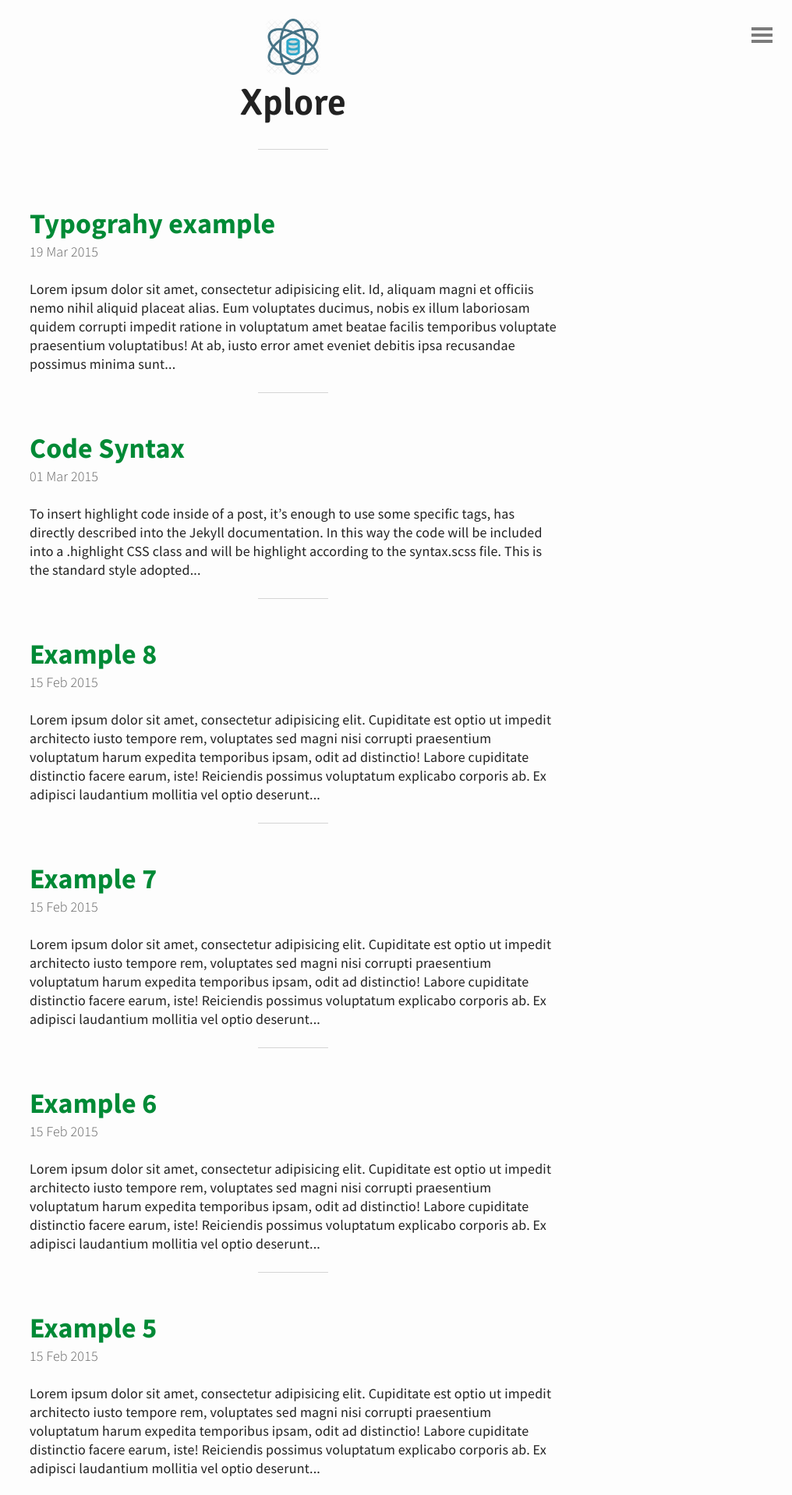
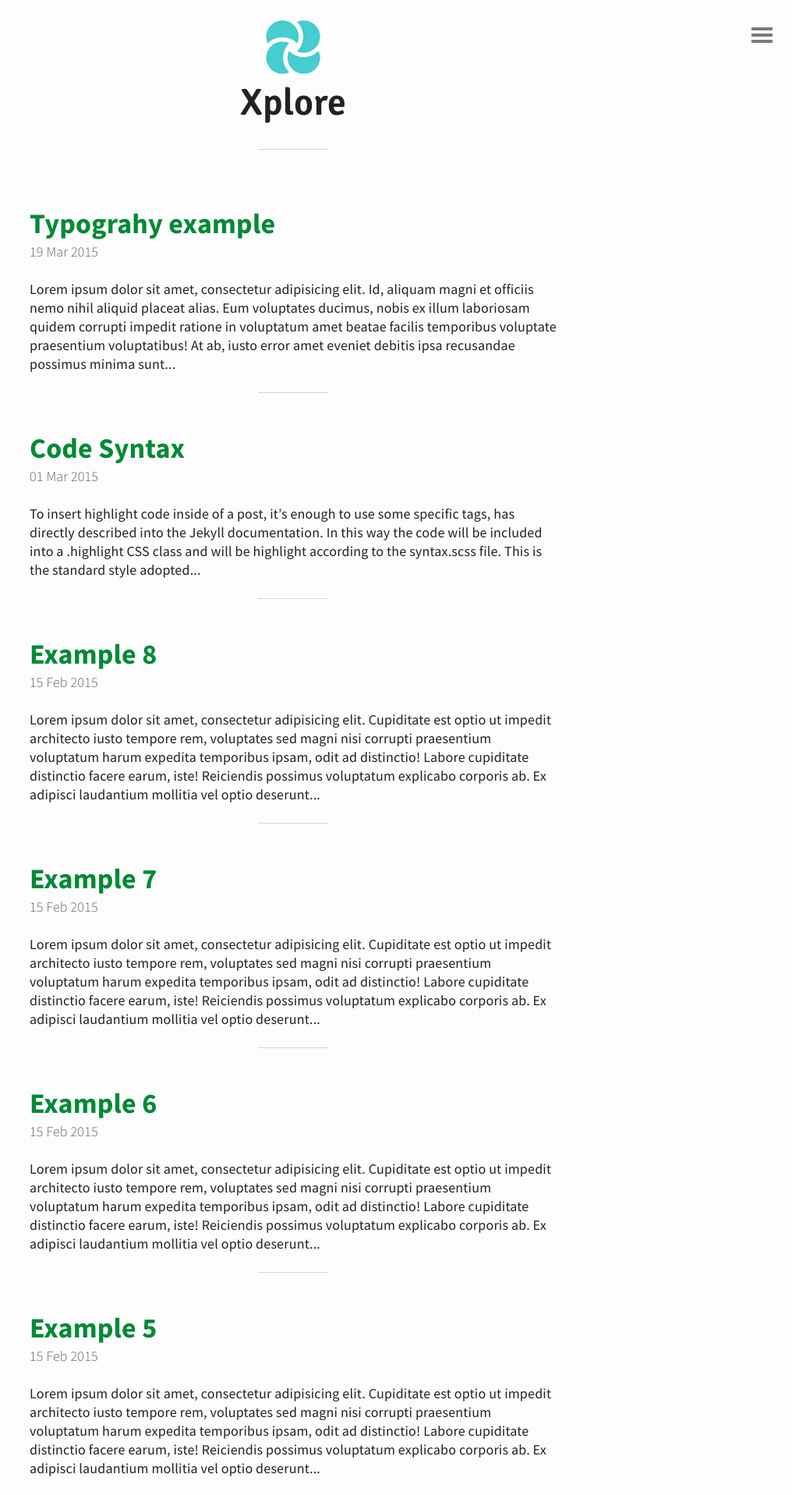
Before and after one commit to anuj-sali/Xplore, a Jekyll site: the page built from index.html, in a window 1280 px wide. Shown: the top 1917 px of the page at 78% size, without its empty margins (264-1280 px from the left). Built offline with Jekyll 4.4.1, drawn with Linux system fonts in a browser that asks for light colours; the list of posts is cut into pages by our own code.

Commit message:
Update header.html

```diff
--- a/_includes/header.html
+++ b/_includes/header.html
@@ -1,6 +1,6 @@
 <header id="header">
 	<a href="{{ site.baseurl }}">
-		<img src="{{ "img/data-science.png" | prepend: site.baseurl }}" alt="DS Logo">
+		<img src="{{ "img/logo.jpg" | prepend: site.baseurl }}" alt="DS Logo">
 	  <h1>Xplore</h1>
 	</a>
 </header>
```
